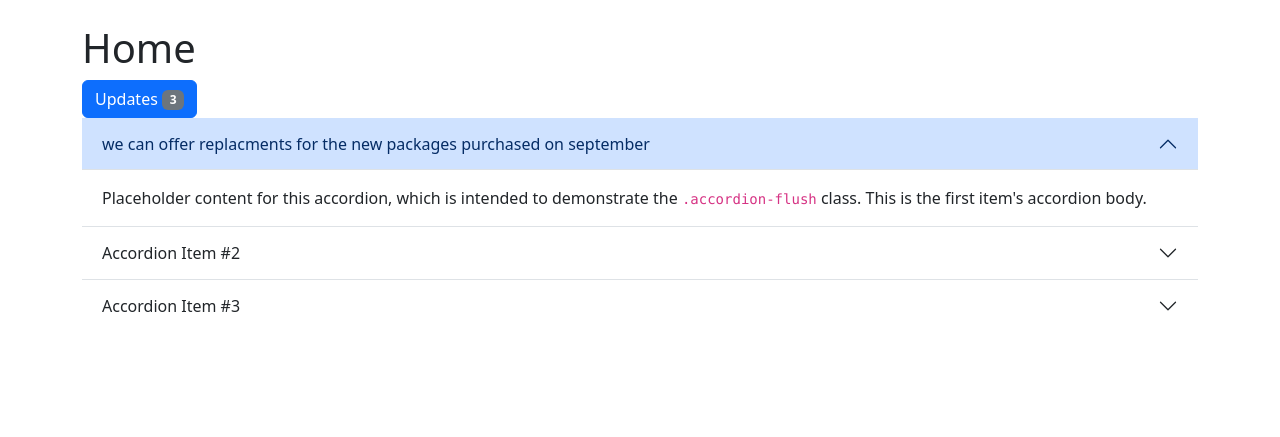
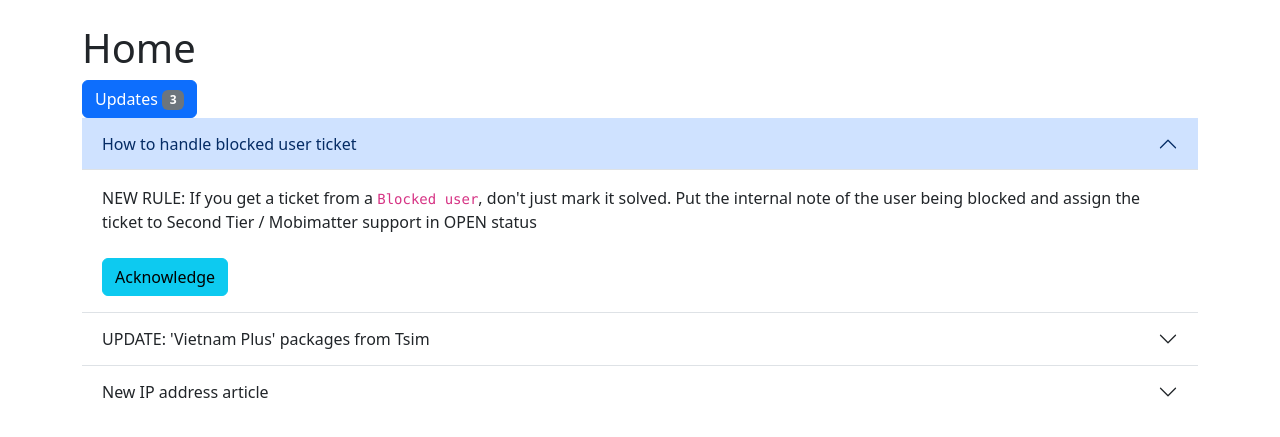
Before and after one commit to Abd0uk/mobikb_deploy, a Django app: page / in a window 1280 px wide, after a click on "How to handle blocked user ticket". Shown: the part 57-494 px from the top of the page. Run offline with Django 5.2, Linux system fonts and the light colour scheme.

Commit message:
some good changes

```diff
--- a/assistant/templates/assistant.html
+++ b/assistant/templates/assistant.html
@@ -24,7 +24,7 @@
 
   <body>
     <div class="container mt-5">
-      <h2 class="mb-4">Knowledge Base Wizard</h2>
+      <h2 class="mb-4">Knowledge Base Wizard..</h2>
       <form id="wizardForm">
         <!-- Step 1: Select Topic -->
         <div id="step1" class="wizard-step active">
--- a/assistant/templates/knowledge_wizard.html
+++ b/assistant/templates/knowledge_wizard.html
@@ -47,7 +47,7 @@
 </div>
 
 <!-- Include Bootstrap JS and Popper.js (for Bootstrap features like dropdowns, modals) -->
-<script src="https://cdn.jsdelivr.net/npm/bootstrap@5.3.0-alpha1/dist/js/bootstrap.bundle.min.js"></script>
+<!-- <script src="https://cdn.jsdelivr.net/npm/bootstrap@5.3.0-alpha1/dist/js/bootstrap.bundle.min.js"></script> -->
 
 <script>
   $(document).ready(function () {
--- a/core/templates/home.html
+++ b/core/templates/home.html
@@ -18,7 +18,7 @@
         aria-expanded="false"
         aria-controls="flush-collapseOne"
       >
-        we can offer replacments for the new packages purchased on september
+        How to handle blocked user ticket
       </button>
     </h2>
     <div
@@ -27,9 +27,11 @@
       data-bs-parent="#accordionFlushExample"
     >
       <div class="accordion-body">
-        Placeholder content for this accordion, which is intended to demonstrate
-        the <code>.accordion-flush</code> class. This is the first item's
-        accordion body.
+        NEW RULE: If you get a ticket from a <code>Blocked user</code>, don't
+        just mark it solved. Put the internal note of the user being blocked and
+        assign the ticket to Second Tier / Mobimatter support in OPEN status
+        <br /><br />
+        <button class="btn btn-info">Acknowledge</button>
       </div>
     </div>
   </div>
@@ -43,7 +45,7 @@
         aria-expanded="false"
         aria-controls="flush-collapseTwo"
       >
-        Accordion Item #2
+        UPDATE: 'Vietnam Plus' packages from Tsim
       </button>
     </h2>
     <div
@@ -52,10 +54,13 @@
       data-bs-parent="#accordionFlushExample"
     >
       <div class="accordion-body">
-        Placeholder content for this accordion, which is intended to demonstrate
-        the <code>.accordion-flush</code> class. This is the second item's
-        accordion body. Let's imagine this being filled with some actual
-        content.
+        UPDATE: 'Vietnam Plus' packages from Tsim, purchased after 1 PM UTC time
+        today, will also work in South Korea. This will not affect the promised
+        coverage of eSIMs bought before the change happened. Previously bought
+        eSIMs will not work in South Korea. Please pay attention to this change
+        when troubleshooting tickets
+        <br /><br />
+        <button class="btn btn-info">Acknowledge</button>
       </div>
     </div>
   </div>
@@ -69,7 +74,7 @@
         aria-expanded="false"
         aria-controls="flush-collapseThree"
       >
-        Accordion Item #3
+        New IP address article
       </button>
     </h2>
     <div
@@ -78,12 +83,14 @@
       data-bs-parent="#accordionFlushExample"
     >
       <div class="accordion-body">
-        Placeholder content for this accordion, which is intended to demonstrate
-        the <code>.accordion-flush</code> class. This is the third item's
-        accordion body. Nothing more exciting happening here in terms of
-        content, but just filling up the space to make it look, at least at
-        first glance, a bit more representative of how this would look in a
-        real-world application.
+        IP Addresses and Their Role in Travel eSIMs at that
+        <a
+          href="https://help.mobimatter.com/hc/en-us/articles/29769352688529-IP-Addresses-and-Their-Role-in-Travel-eSIMs"
+          target="_blank"
+          >link</a
+        >
+        <br /><br />
+        <button class="btn btn-info">Acknowledge</button>
       </div>
     </div>
   </div>
--- a/core/templates/navbar.html
+++ b/core/templates/navbar.html
@@ -60,7 +60,22 @@
                 >Network Coverage</a
               >
             </li>
-            <!-- <li><a class="dropdown-item" href="#">Another action</a></li> -->
+            <li><hr class="dropdown-divider" /></li>
+            <li>
+              <a
+                class="dropdown-item"
+                href="https://apiplex.net/uploads/guide/CJ%20Olivenetworks%20GMS%20Coverage_230626.pdf"
+                >Network List PDF</a
+              >
+            </li>
+            <li><hr class="dropdown-divider" /></li>
+            <li>
+              <a
+                class="dropdown-item"
+                href="https://www.turkiye.gov.tr/imei-sorgulama"
+                >Turkey IMEI Checker</a
+              >
+            </li>
             <li><hr class="dropdown-divider" /></li>
             <li>
               <a
@@ -70,6 +85,7 @@
                 >MM-Check Usage</a
               >
             </li>
+            <li><hr class="dropdown-divider" /></li>
             <li>
               <a
                 class="dropdown-item"
```
